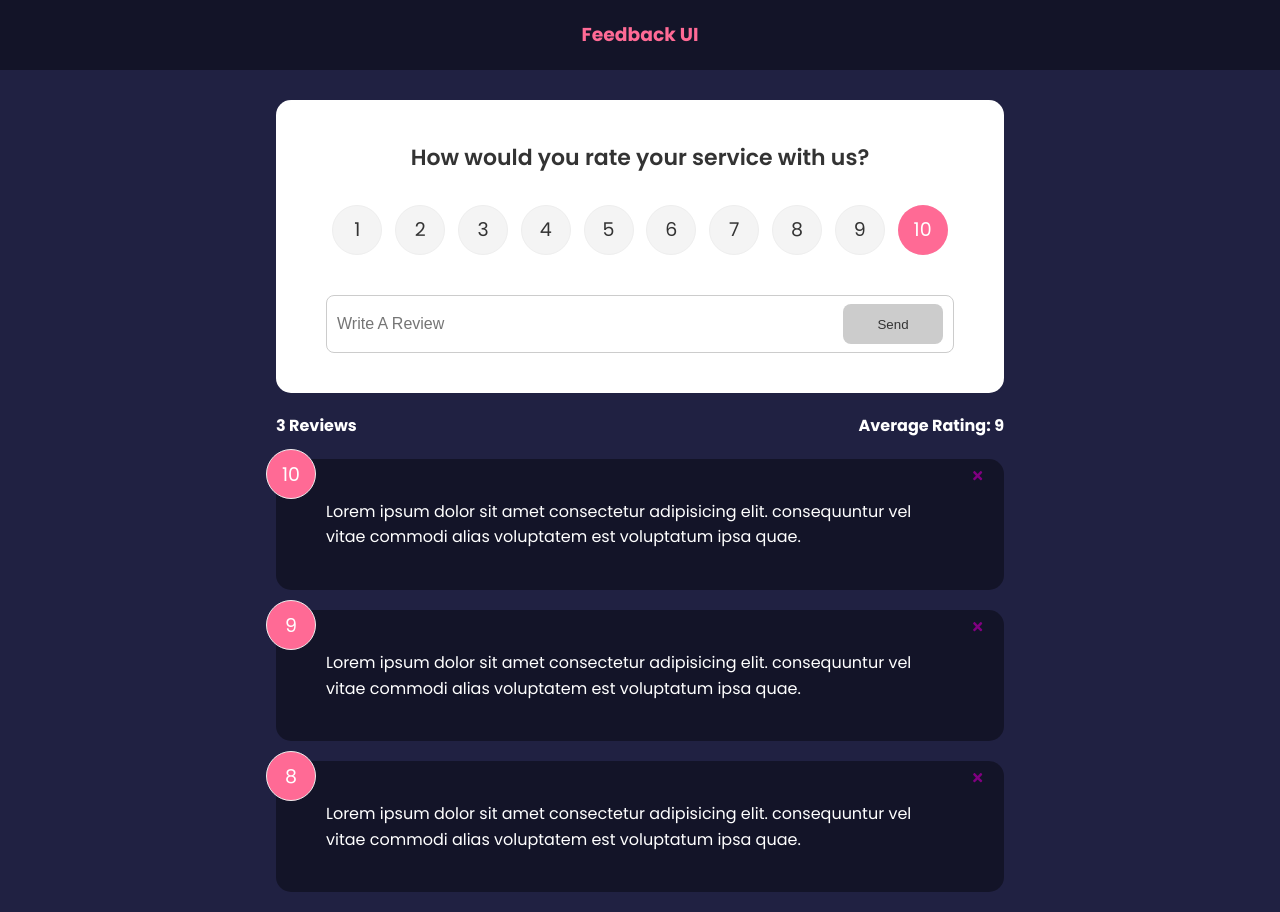
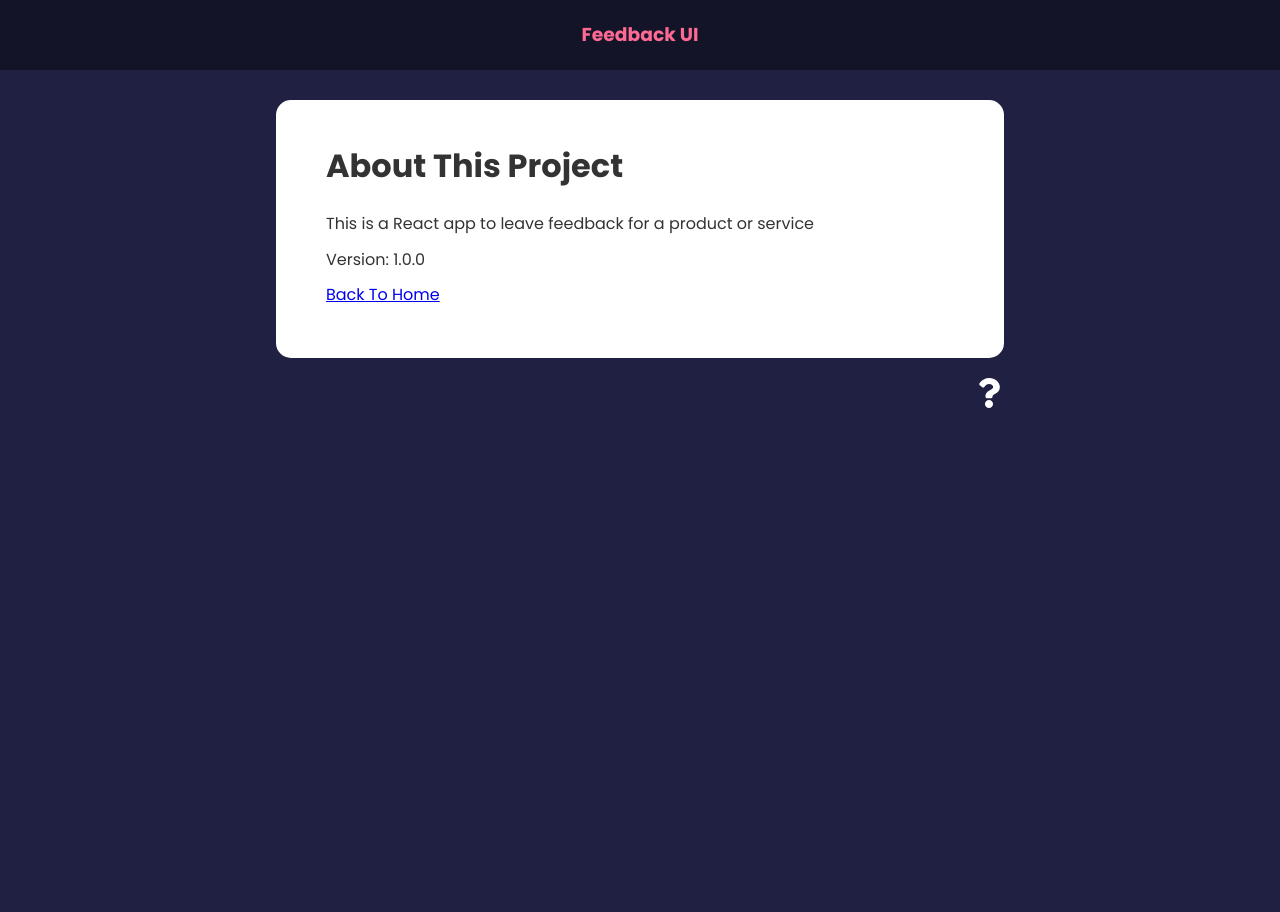
Before and after one commit to Meendo521/Feedback-App, a React (Create React App) app: page /about in a window 1280 px wide. After the commit the page ends 800 px from the top, so only its background shows below. Built offline with nearby package versions, Linux system fonts and the light colour scheme.

Commit message:
created Routes and links

```diff
--- a/package.json
+++ b/package.json
@@ -10,6 +10,7 @@
     "react": "^17.0.2",
     "react-dom": "^17.0.2",
     "react-icons": "^4.3.1",
+    "react-router-dom": "^6.2.2",
     "react-scripts": "5.0.0",
     "uuid": "^8.3.2",
     "web-vitals": "^2.1.4"
--- a/src/App.js
+++ b/src/App.js
@@ -1,10 +1,13 @@
 import { v4 as uuidv4 } from "uuid";
+import { BrowserRouter as Router, Route, Routes } from "react-router-dom";
 import { Fragment, useState } from "react";
 import Header from "./components/Header";
 import FeedbackList from "./components/FeedbackList";
 import FeedbackData from "./data/FeedbackData";
 import FeedbackStats from "./components/FeedbackStats";
 import FeedbackForm from "./components/FeedbackForm";
+import AboutPage from "./pages/AboutPage";
+import AboutIconLink from "./components/AboutIconLink";
 
 function App() {
   const [feedback, setFeedback] = useState(FeedbackData);
@@ -21,14 +24,29 @@
     }
   };
   return (
-    <Fragment>
+    <Router>
       <Header />
       <div className="container">
-        <FeedbackForm handleAdd={addFeedback} />
-        <FeedbackStats feedback={feedback} />
-        <FeedbackList feedback={feedback} deleteHandler={deleteFeedback} />
+        <Routes>
+          <Route
+            exact
+            path="/"
+            element={
+              <Fragment>
+                <FeedbackForm handleAdd={addFeedback} />
+                <FeedbackStats feedback={feedback} />
+                <FeedbackList
+                  feedback={feedback}
+                  deleteHandler={deleteFeedback}
+                />
+              </Fragment>
+            }
+          ></Route>
+          <Route path="/about" element={<AboutPage />} />
+        </Routes>
+        <AboutIconLink />
       </div>
-    </Fragment>
+    </Router>
   );
 }
 
--- /dev/null
+++ b/src/components/AboutIconLink.jsx
@@ -0,0 +1,14 @@
+import { Link } from "react-router-dom";
+import { FaQuestion } from "react-icons/fa";
+
+const AboutIconLink = () => {
+  return (
+    <div className="about-link">
+      <Link to="/about">
+        <FaQuestion size={30} />
+      </Link>
+    </div>
+  );
+};
+
+export default AboutIconLink;
--- /dev/null
+++ b/src/pages/AboutPage.jsx
@@ -0,0 +1,28 @@
+import { Link } from "react-router-dom";
+import Card from "../components/shared/Card";
+
+const AboutPage = () => {
+  return (
+    <Card>
+      <div className="about">
+        <h1>About This Project</h1>
+        <p>This is a React app to leave feedback for a product or service</p>
+        <p>Version: 1.0.0</p>
+        <p>
+          <Link
+            to="/"
+            // to={{
+            //   pathname: "/about",
+            //   search: "?sort=name",
+            //   hash: "#helloworld",
+            // }}
+          >
+            Back To Home
+          </Link>
+        </p>
+      </div>
+    </Card>
+  );
+};
+
+export default AboutPage;
```
Also changed, not shown: 1 other file (tests, documents, lock files or other folders).
